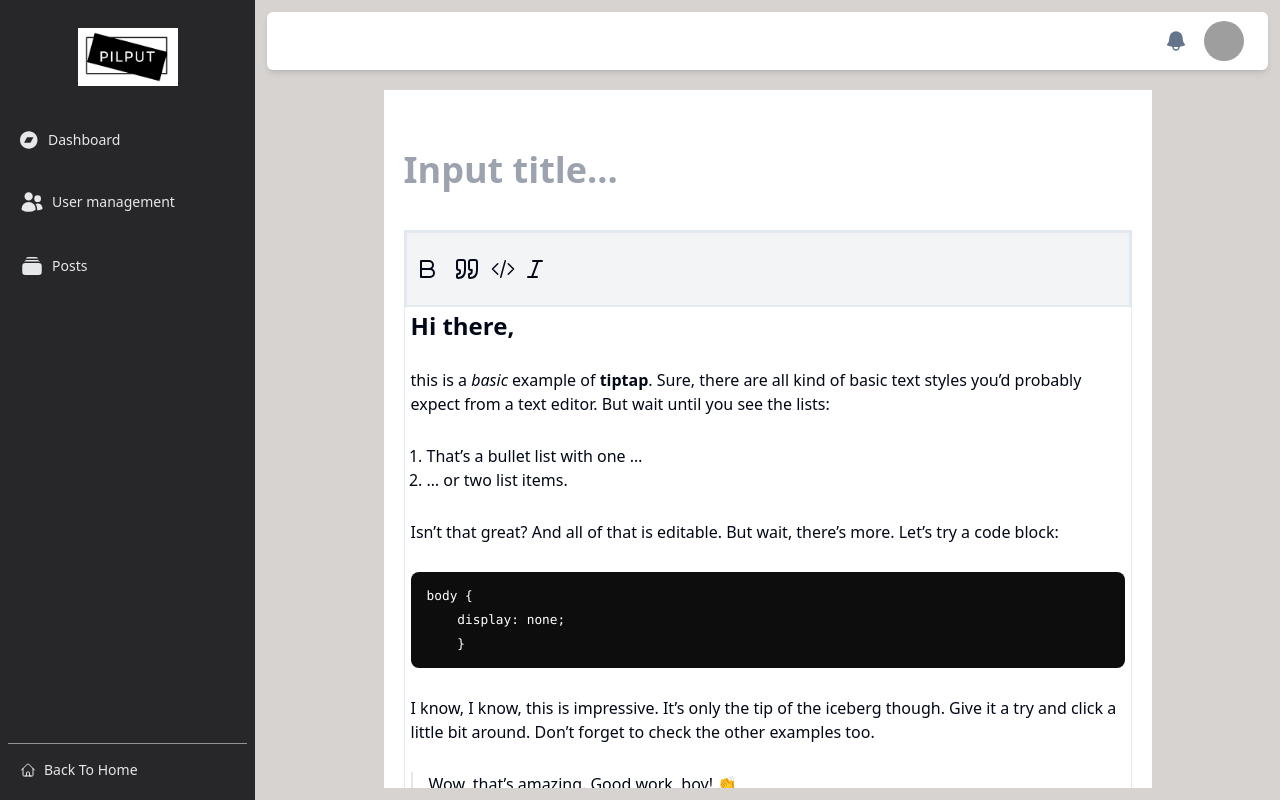
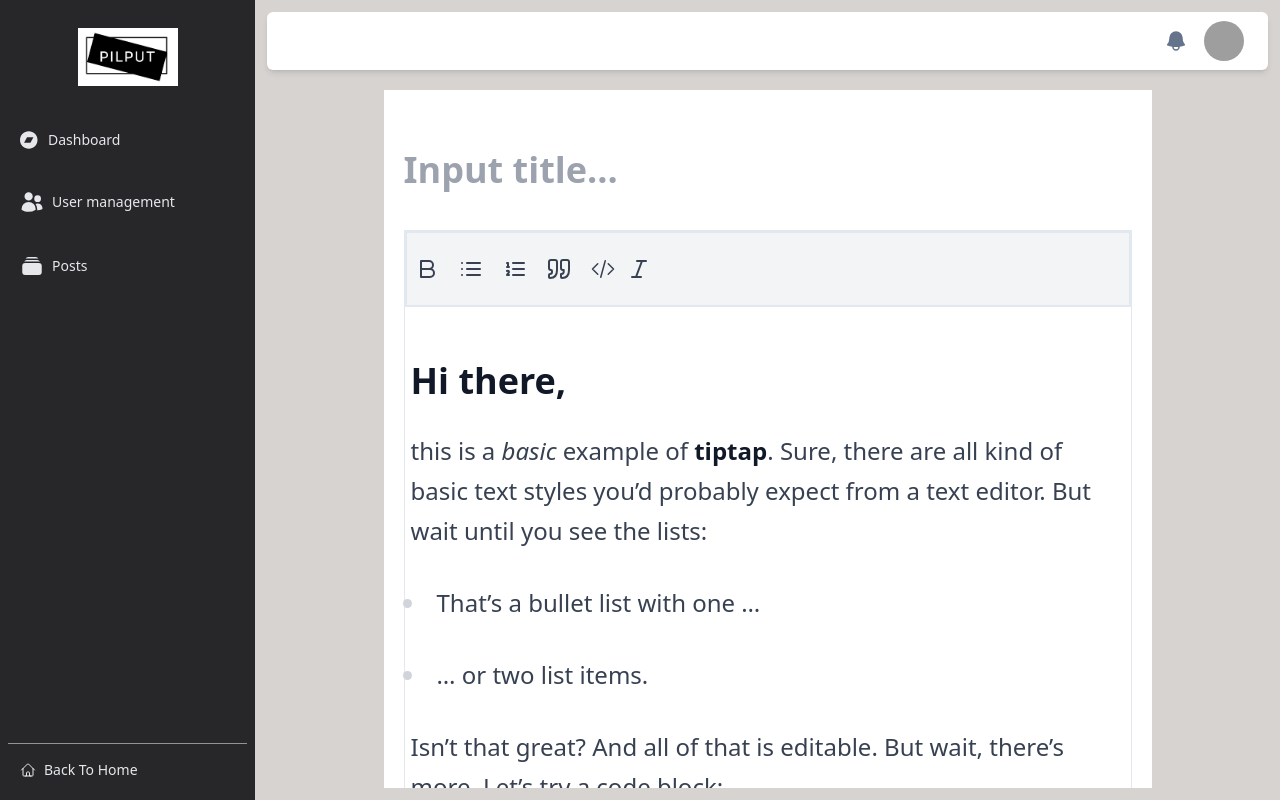
Before and after one commit to cecep31/pilput-type, a React (Vite) app: page /posts/create in a window 1280 px wide. Built offline with nearby package versions, Linux system fonts and the light colour scheme; no server answers; grey boxes are pictures that could not be loaded.

Commit message:
Update Editor and MenuBar components

```diff
--- a/src/components/post/Editor.tsx
+++ b/src/components/post/Editor.tsx
@@ -16,7 +16,7 @@ const Tiptap = ({
   onchange: (data: string) => void;
 }) => {
   return (
-    <div className="border">
+    <div className="border prose md:prose-2xl">
       <EditorProvider
         // onUpdate={(editor) => {setbody(editor.editor.getHTML() || "")}}
         // onUpdate={onchange}
--- a/src/components/post/MenuBar.tsx
+++ b/src/components/post/MenuBar.tsx
@@ -1,5 +1,5 @@
 import { useCurrentEditor } from "@tiptap/react";
-import { Bold, Italic,Quote } from "lucide-react";
+import { Bold, Italic,List,ListOrdered,Quote } from "lucide-react";
 
 const MenuBar = () => {
   const { editor } = useCurrentEditor();
@@ -18,10 +18,26 @@ const MenuBar = () => {
         <Bold />
       </button>
       <button
+        onClick={() => editor?.chain().focus().toggleBulletList().run()}
+        className={`${
+          editor?.isActive("bulletList") ? "bg-blue-200 text-white" : ""
+        } p-2 hover:bg-blue-200 rounded-lg`}
+      >
+        <List />
+      </button>
+      <button
+        onClick={() => editor?.chain().focus().toggleOrderedList().run()}
+        className={`${
+          editor?.isActive("orderedList") ? "bg-blue-200 text-white" : ""
+        } p-2 hover:bg-blue-200 rounded-lg`}
+      >
+        <ListOrdered />
+      </button>
+      <button
         onClick={() => editor?.chain().focus().toggleBlockquote().run()}
         className={`${
           editor?.isActive("bold") ? "bg-slate-600 text-white" : ""
-        } p-1`}
+        } p-2 hover:bg-blue-200 rounded-lg`}
       >
         <Quote />
       </button>
@@ -29,7 +45,7 @@ const MenuBar = () => {
         onClick={() => editor?.chain().focus().toggleCodeBlock().run()}
         className={`${
           editor?.isActive("codeBlock") ? "bg-slate-600 text-white" : ""
-        } p-1`}
+        } p-2 hover:bg-blue-200 rounded-lg`}
       >
         <svg
           xmlns="http://www.w3.org/2000/svg"
--- a/src/titptap.scss
+++ b/src/titptap.scss
@@ -1,10 +1,11 @@
 /* Basic editor styles */
 .ProseMirror {
   > * + * {
-    margin-top: 1.75em;
+    // margin-top: 1.75em;
   }
   min-height: 700px;
-  padding: 6px;
+  padding-left: 6px;
+  padding-right: 6px;
 
   img {
     max-width: 500px;
@@ -15,12 +16,6 @@
     }
   }
 
-  ul{
-    list-style: disc;
-  }
-  li{
-    list-style: decimal;
-  }
 
   ul,
   ol {
```
